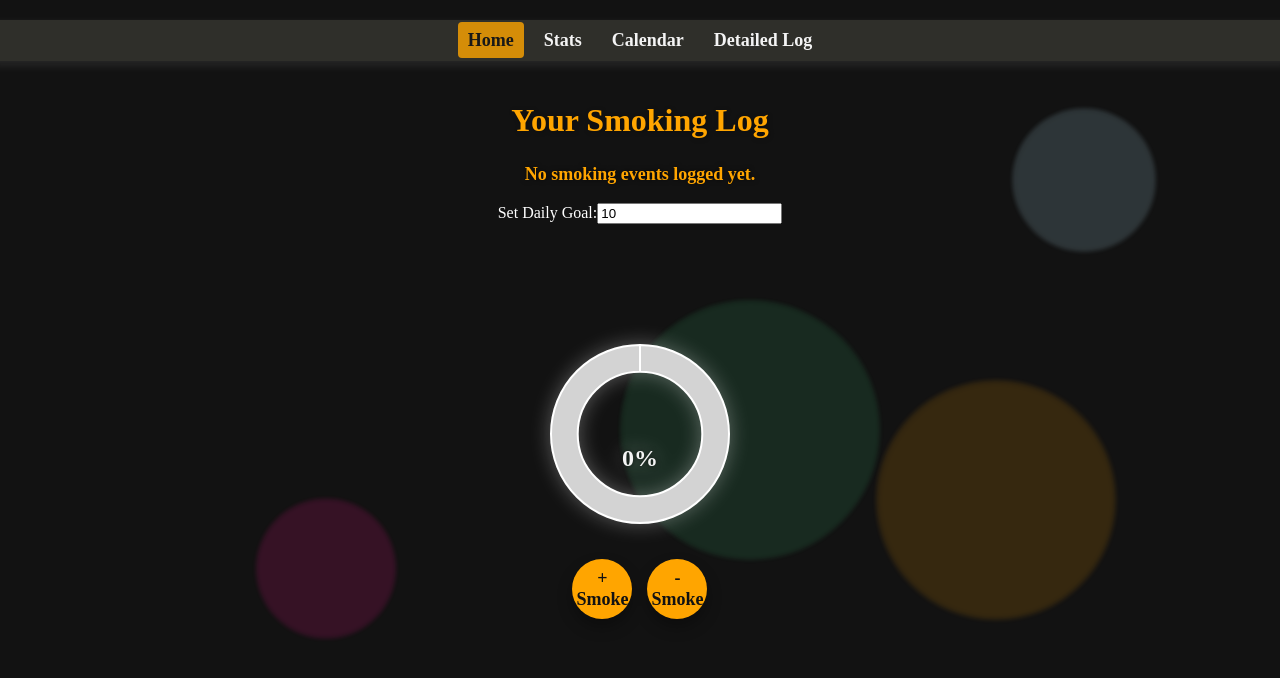
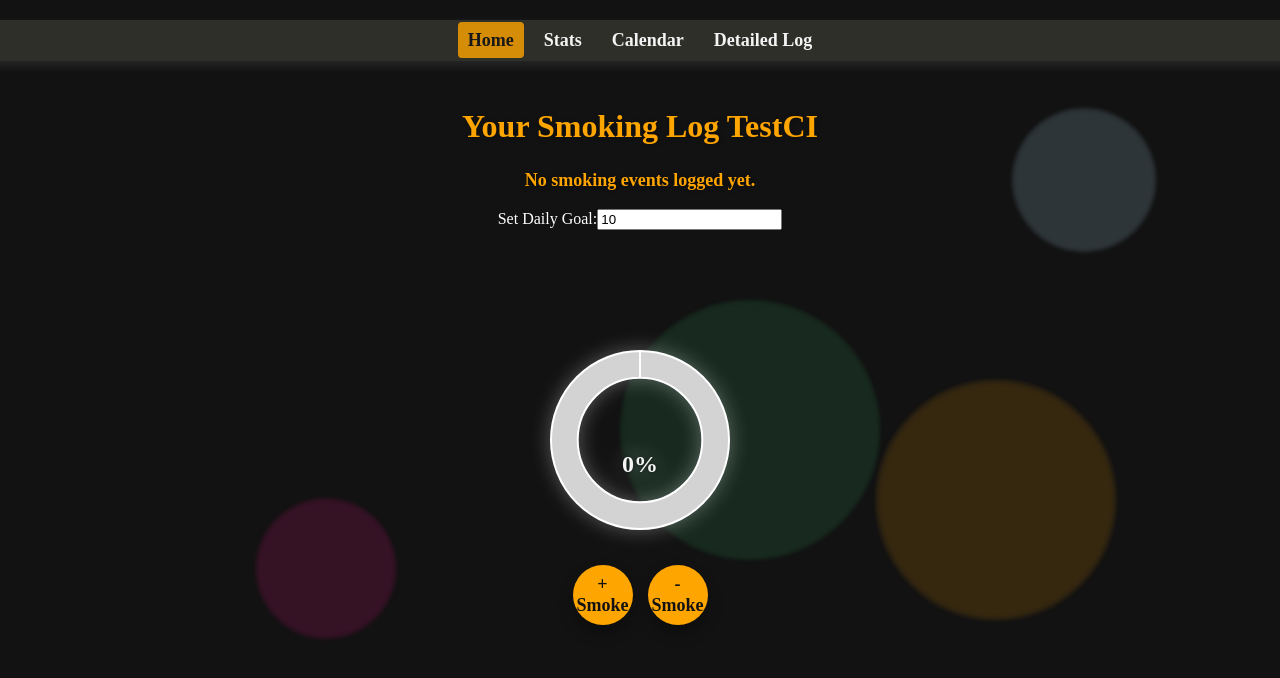
Before and after one commit to new-networktech/smokelog, a React (Create React App) app in the folder Frontend/: page / in a window 1280 px wide. Shown: the top 678 px of the page. Built offline with nearby package versions, Linux system fonts and the light colour scheme.

Commit message:
Test CI/CD pipeline trigger

```diff
--- a/Frontend/src/pages/Home.js
+++ b/Frontend/src/pages/Home.js
@@ -81,7 +81,7 @@ function Home() {
 
   return (
     <div className="fade-in home-container">
-      <h1 className="page-header">Your Smoking Log</h1>
+      <h2 className="page-header">Your Smoking Log TestCI</h2>
 
       <p className="last-smoke-message">{lastSmokeMessage}</p> {/* Display last smoke message */}
 
```
Also changed, not shown: 1 other file (tests, documents, lock files or other folders).
